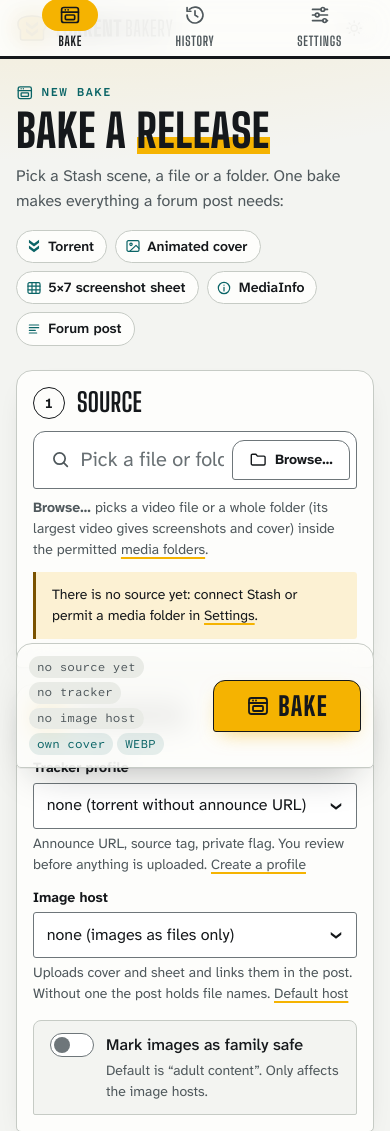
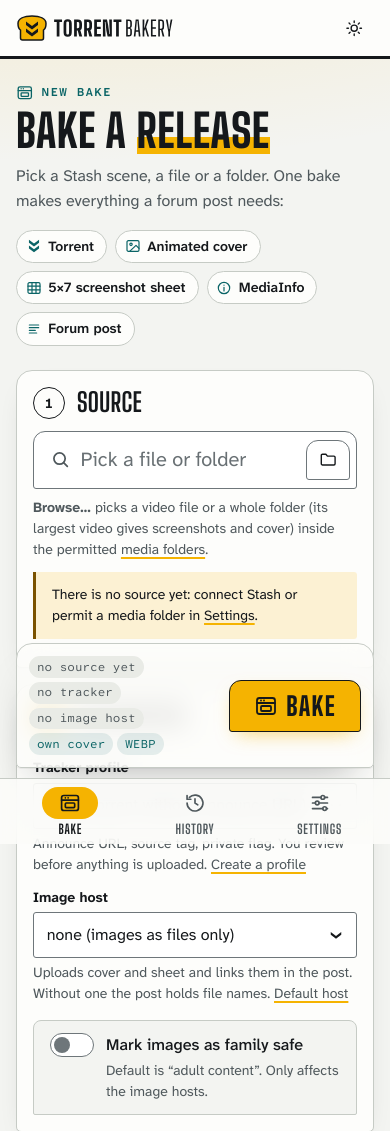
Before and after one commit to brewing8309/TorrentBakery, a FastAPI app: page / in a window 390 px wide. Shown: the top 1131 px of the page. Run offline with FastAPI, Linux system fonts and the light colour scheme.

Commit message:
Redesign fixes: mobile tab bar sits at the bottom, icon-only Browse and scrolling summary on phones, readable status chips over pictures
Co-Authored-By: Claude Opus 5.5 <noreply@anthropic.com>

```diff
--- a/src/torrentbakery/web/static/css/app.css
+++ b/src/torrentbakery/web/static/css/app.css
@@ -52,7 +52,15 @@ b { font-weight: 700; }
 .theme-toggle .moon, :root[data-theme-now="dark"] .theme-toggle .sun { display: none; }
 :root[data-theme-now="dark"] .theme-toggle .moon { display: inline-block; }
 
-/* phones: the nav is a tab bar at the thumb */
+/* phones: the nav is a tab bar at the thumb (a backdrop filter on the bar would trap the fixed nav inside it) */
+@media (max-width: 47.99rem) {
+  .topbar { position: relative; background: var(--surface); -webkit-backdrop-filter: none; backdrop-filter: none; }
+  .search #browse-btn span { display: none; }
+  .search #browse-btn { width: 2.75rem; padding: 0; }
+  .bake-summary { flex-wrap: nowrap; overflow-x: auto; scrollbar-width: none; -webkit-mask: linear-gradient(90deg, #000 85%, transparent); mask: linear-gradient(90deg, #000 85%, transparent); }
+  .bake-summary::-webkit-scrollbar { display: none; }
+  .bake-bar .btn-lg { padding-inline: var(--sp-5); }
+}
 .nav { position: fixed; z-index: 30; left: 0; right: 0; bottom: 0; display: grid; grid-template-columns: repeat(3, 1fr); padding: var(--sp-1) var(--sp-2) calc(var(--sp-1) + env(safe-area-inset-bottom)); background: var(--chrome); -webkit-backdrop-filter: saturate(1.4) blur(14px); backdrop-filter: saturate(1.4) blur(14px); border-top: var(--line-thin) solid var(--rule); }
 .nav a { position: relative; display: flex; flex-direction: column; align-items: center; gap: .15rem; padding: var(--sp-1) 0; color: var(--muted); font: 700 .8125rem/1.1 var(--font-display); text-transform: uppercase; letter-spacing: .06em; text-decoration: none; }
 .nav a .ic { width: 3.5rem; height: 2rem; padding: .3rem 1rem; border-radius: var(--radius-pill); transition: background-color var(--dur-fast) var(--ease); }
@@ -74,7 +82,7 @@ b { font-weight: 700; }
 .panel--accent, .sheet--accent { border-top: var(--line-heavy) solid var(--accent); }
 .panel-head, .sheet-head { display: flex; flex-wrap: wrap; align-items: center; gap: var(--sp-2) var(--sp-3); margin-bottom: var(--sp-3); }
 .panel-head h2, .sheet-head h2 { font-size: var(--text-lg); }
-.panel-head .lead, .sheet-head .lead, .sheet-head .help { flex-basis: 100%; margin-top: 0; }
+.panel-head .lead, .panel-head .help, .sheet-head .lead, .sheet-head .help { flex-basis: 100%; margin-top: 0; }
 .panel-head .spacer { flex: 1; }
 .form-title { margin: var(--sp-6) 0 var(--sp-2); font-size: var(--text-md); font-weight: 700; letter-spacing: .04em; }
 
@@ -180,7 +188,10 @@ details[open] > summary { border-bottom: var(--line-thin) solid var(--rule); bor
 
 /* ---- status pills ---- */
 .pill { display: inline-flex; align-items: center; gap: .4rem; padding: .15rem .6rem .15rem .5rem; border-radius: var(--radius-pill); font: 600 .6875rem/1.6 var(--font-mono); text-transform: uppercase; letter-spacing: .08em; color: var(--muted); background: var(--sunken); white-space: nowrap; }
-.pill::before { content: ""; width: .45rem; height: .45rem; border-radius: 50%; background: currentColor; }
+.pill::before { content: ""; width: .45rem; height: .45rem; border-radius: 50%; background: var(--dot, currentColor); }
+/* on top of a picture the pill is a dark glass chip, the dot keeps the status colour */
+.bake-thumb .pill, .release-cover .pill { background: rgb(21 24 27 / .8); color: #F3F4F1; -webkit-backdrop-filter: blur(6px); backdrop-filter: blur(6px); }
+.bake-thumb .pill--done, .release-cover .pill--done { --dot: #57C7BE; } .bake-thumb .pill--error { --dot: #FF8A75; } .bake-thumb .pill--running, .bake-thumb .pill--queued { --dot: #F5B301; }
 .pill--done { color: var(--ok); background: var(--petrol-soft); }
 .pill--error { color: var(--err); background: var(--ember-soft); }
 .pill--running, .pill--queued { color: var(--on-accent); background: var(--accent); }
```
